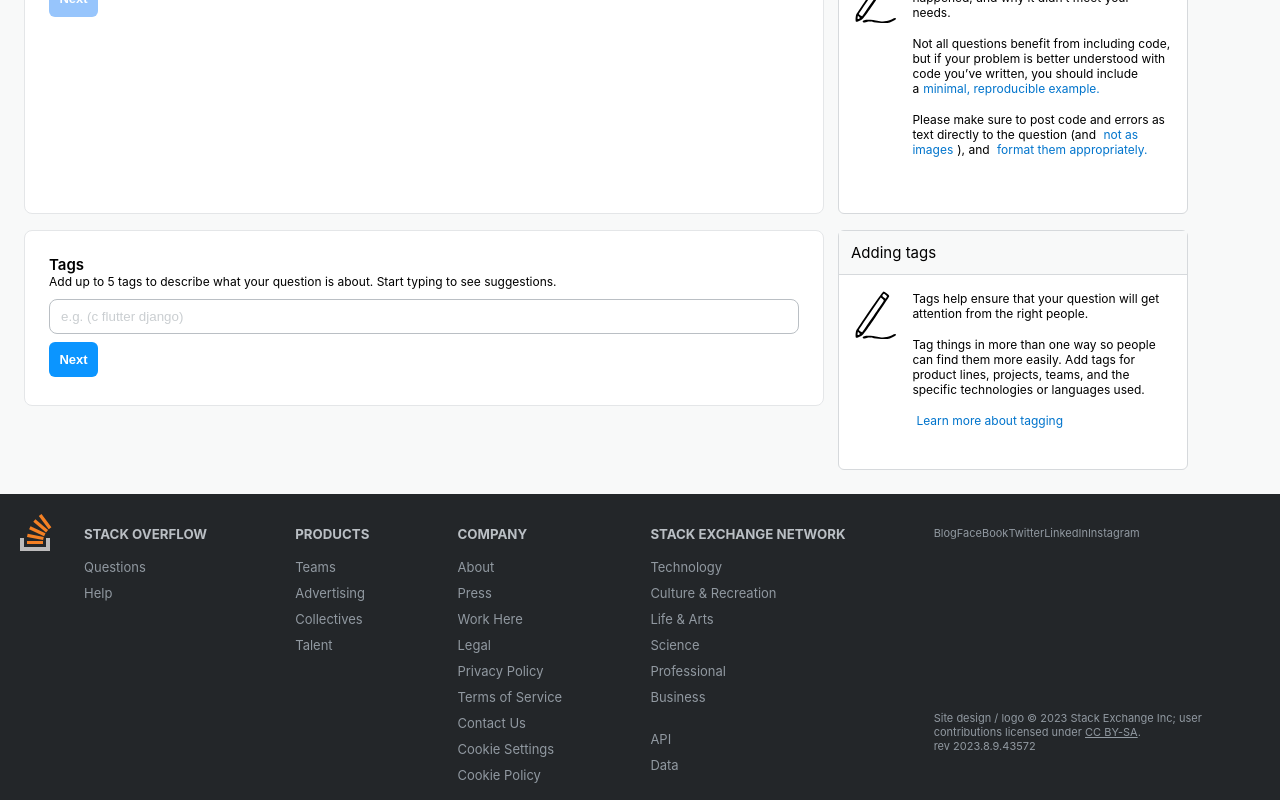
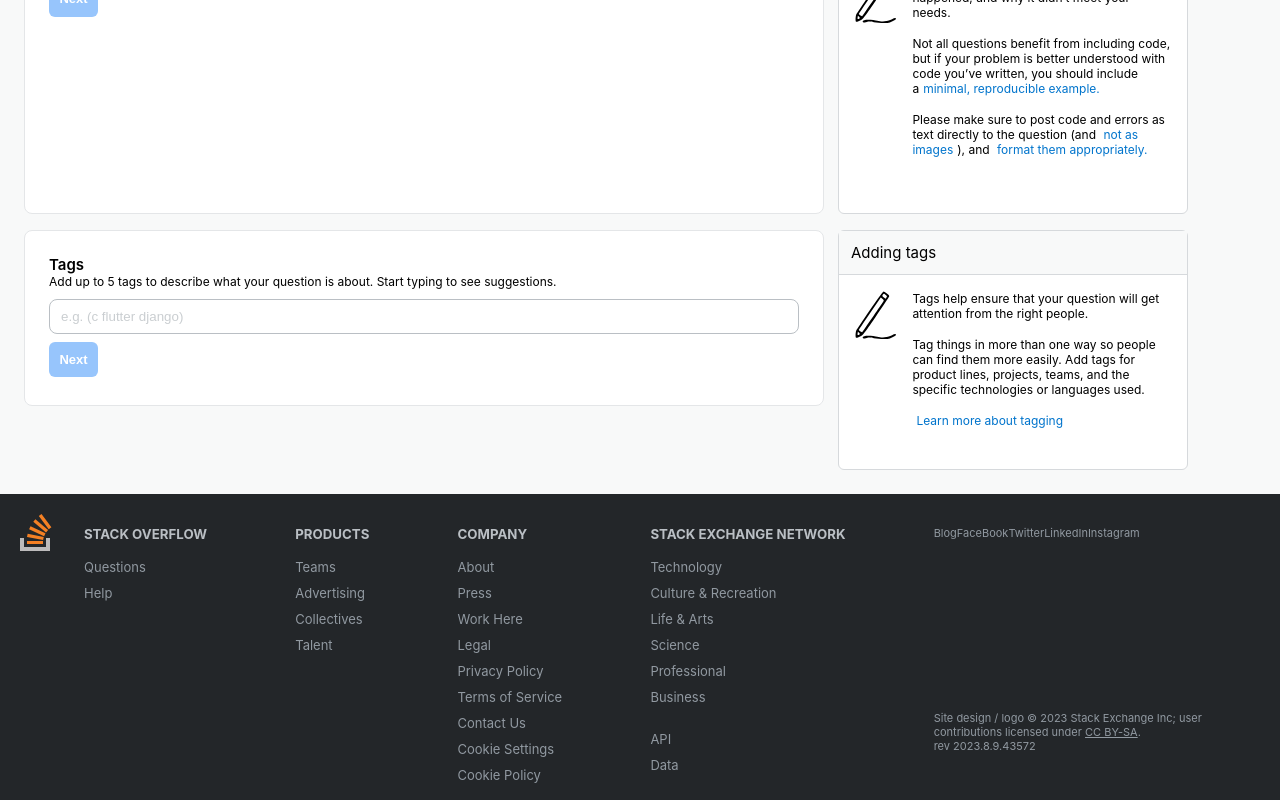
Before and after one commit to codestates-seb/seb45_pre_008, a React (Create React App) app in the folder client/: page / in a window 1280 px wide. Shown: the part 869-1669 px from the top of the page. Built offline with nearby package versions, Linux system fonts and the light colour scheme.

Commit message:
✨태그 추가 최대 5개까지/태그 없을 시 버튼 비활성화

```diff
--- a/client/src/components/Tag.jsx
+++ b/client/src/components/Tag.jsx
@@ -6,6 +6,7 @@ import {
   QuestionBoxTitle,
   QuestionBoxSubTitle,
   NextButton,
+  InvalidNextButton,
   DescribeContainer1,
   DescribeTop,
   DescribeBottom,
@@ -108,6 +109,16 @@ export default function Tag() {
               </TagItem>
             );
           })}
+          {tagList.length >= 5 ? (
+            <TagInput
+              className="tag-input"
+              type="text"
+              onChange={(e) => setTagItem(e.target.value)}
+              value={tagItem}
+              onKeyPress={onKeyPress}
+              disabled
+            />
+          ) : (
             <TagInput
               className="tag-input"
               type="text"
@@ -116,8 +127,13 @@ export default function Tag() {
               value={tagItem}
               onKeyPress={onKeyPress}
             />
+          )}
         </TagBox>
-        <NextButton>Next</NextButton>
+        {tagList.length >= 1 ? (
+          <NextButton disabled>Next</NextButton>
+        ) : (
+          <InvalidNextButton>Next</InvalidNextButton>
+        )}
       </TagBoxContainer>
       <DescribeContainer4>
         <DescribeTop>Adding tags</DescribeTop>
```
Lines whose indentation alone changed are shown as unchanged.
